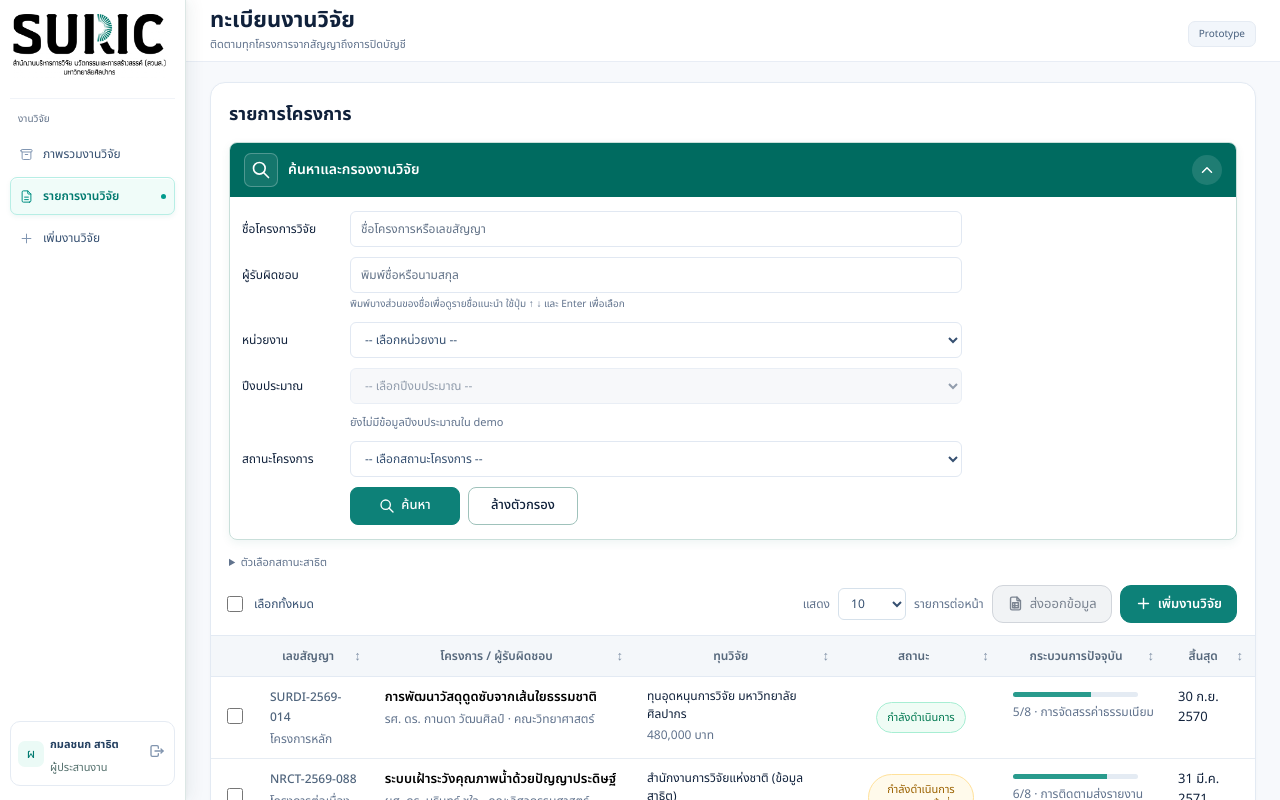
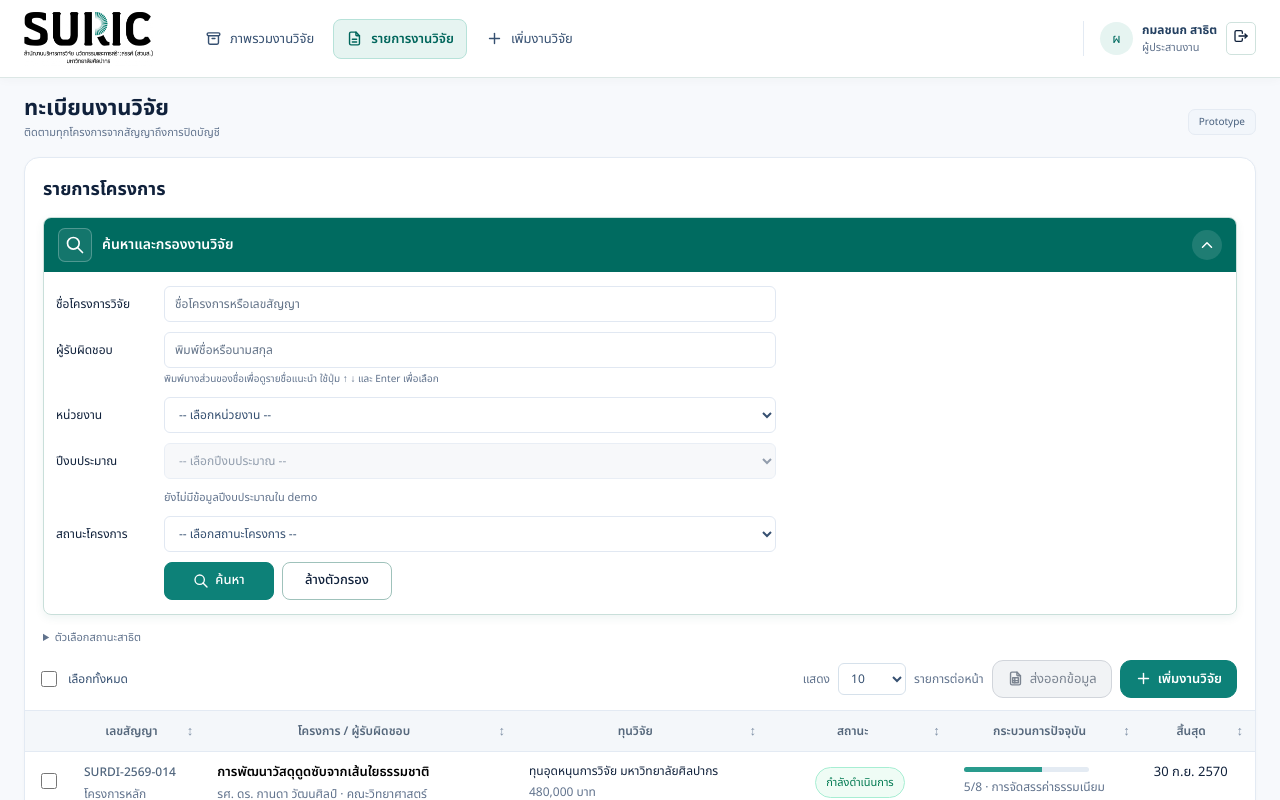
Before and after one commit to 660710627/tracking-research-status, a React (Vite) app in the folder frontend/: page / in a window 1280 px wide. Both pictures are taken after typing "Sample", "Sample123" into the empty fields and a click on the button "เข้าสู่ระบบ". Shown: the top 800 px of the page. Built offline with nearby package versions, Linux system fonts and the light colour scheme.

Commit message:
เริ่มการย้ายตำแหน่ง sidebar

```diff
--- a/frontend/src/App.tsx
+++ b/frontend/src/App.tsx
@@ -1,3 +1,4 @@
+import './topNavigation.css'
 import { demoResearcher, visibleResearches, changeOwnAbstracts } from './researchVisibility'
 import { emptyResearchFilters, filterResearches } from './researchFilters'
 import ResearchSelection from './ResearchSelection'
@@ -11,7 +12,7 @@ import ProjectMemberPage from './ProjectMemberPage'
 import type { ProjectMember } from './ProjectMemberPage'
 import CalendarInput from './CalendarInput'
 import { useEffect, useMemo, useRef, useState } from 'react'
-import { IconTrash, IconFileDescription, IconFileSpreadsheet, IconPlus, IconCircleCheck, IconUser, IconBook, IconInfoCircle, IconBuilding, IconReport, IconChevronDown, IconChevronUp, IconLogout, IconArchive, IconSearch } from '@tabler/icons-react'
+import { IconTrash, IconFileDescription, IconFileSpreadsheet, IconPlus, IconCircleCheck, IconUser, IconBook, IconInfoCircle, IconBuilding, IconReport, IconChevronDown, IconLogout, IconArchive, IconSearch } from '@tabler/icons-react'
 import { canManageResearch, changeResearch, changeResearchSdgs, isTerminal, researchDraft, statuses } from './research'
 import type { Research, ResearchAction, ResearchDraft, Role } from './research'
 import { ConfirmResearch, StatusPanel } from './ResearchControls'
@@ -67,21 +68,20 @@ function Login({onLogin}:{onLogin:(role:Role)=>void}) {
 }
 
 function Sidebar({role,view,onView,onLogout}:{role:Role;view:View;onView:(v:View)=>void;onLogout:()=>void}) {
-  const [adminExpanded,setAdminExpanded]=useState(true)
+  const adminMenu=useRef<HTMLDetailsElement>(null)
   const menuIcons=[IconCircleCheck,IconUser,IconBook,IconInfoCircle,IconBuilding,IconReport]
-  return <aside className="sidebar">
+  const navigate=(next:View)=>{if(adminMenu.current)adminMenu.current.open=false;onView(next)}
+  return <header className="top-navigation">
     <div className="brand"><img className="brand-logo" src="/suric-text-th.png" alt="สำนักงานบริหารการวิจัย นวัตกรรมและการสร้างสรรค์" /></div>
     <nav aria-label="เมนูหลัก">
-      <p className="nav-caption">งานวิจัย</p>
-      <button className={view==='overview'?'active':''} aria-current={view==='overview'?'page':undefined} onClick={()=>onView('overview')}><IconArchive aria-hidden="true"/>ภาพรวมงานวิจัย</button>
-      <button className={view==='list'||view==='detail'?'active':''} onClick={()=>onView('list')}><IconFileDescription aria-hidden="true"/>รายการงานวิจัย</button>
-      {role!=='นักวิจัย'&&<button className={view==='create'?'active':''} onClick={()=>onView('create')}><IconPlus aria-hidden="true"/>เพิ่มงานวิจัย</button>}
-      {role==='ผู้ดูแลระบบ'&&<div className="admin-navigation"><button className="admin-toggle" aria-expanded={adminExpanded} aria-controls="admin-menu" onClick={()=>setAdminExpanded(!adminExpanded)}>ระบบจัดการข้อมูลพื้นฐาน {adminExpanded?<IconChevronUp aria-hidden="true"/>:<IconChevronDown aria-hidden="true"/>}</button><div id="admin-menu" hidden={!adminExpanded}>{adminModules.map((module,index)=>{const MenuIcon=menuIcons[index]??IconFileDescription;return <button key={module.id} className={view===module.id?'active':''} aria-current={view===module.id?'page':undefined} onClick={()=>onView(module.id)}><MenuIcon aria-hidden="true"/>{module.title}</button>})}</div></div>}
+      <button className={view==='overview'?'active':''} aria-current={view==='overview'?'page':undefined} onClick={()=>navigate('overview')}><IconArchive aria-hidden="true"/>ภาพรวมงานวิจัย</button>
+      <button className={view==='list'||view==='detail'?'active':''} aria-current={view==='list'||view==='detail'?'page':undefined} onClick={()=>navigate('list')}><IconFileDescription aria-hidden="true"/>รายการงานวิจัย</button>
+      {role!=='นักวิจัย'&&<button className={view==='create'?'active':''} aria-current={view==='create'?'page':undefined} onClick={()=>navigate('create')}><IconPlus aria-hidden="true"/>เพิ่มงานวิจัย</button>}
+      {role==='ผู้ดูแลระบบ'&&<details ref={adminMenu} data-active={adminModules.some(module=>module.id===view)} onKeyDown={event=>{if(event.key==='Escape'){event.currentTarget.open=false;event.currentTarget.querySelector('summary')?.focus()}}}><summary>ระบบจัดการข้อมูลพื้นฐาน <IconChevronDown aria-hidden="true"/></summary><div className="top-admin-menu">{adminModules.map((module,index)=>{const MenuIcon=menuIcons[index]??IconFileDescription;return <button key={module.id} className={view===module.id?'active':''} aria-current={view===module.id?'page':undefined} onClick={()=>navigate(module.id)}><MenuIcon aria-hidden="true"/>{module.title}</button>})}</div></details>}
     </nav>
-    <div className="sidebar-foot"><span className="avatar">{role.charAt(0)}</span><div><b>กมลชนก สาธิต</b><small>{role}</small></div><button className="icon-button" aria-label="ออกจากระบบ" onClick={onLogout}><IconLogout size={16} aria-hidden="true"/></button></div>
-  </aside>
+    <div className="top-account"><span className="avatar">{role.charAt(0)}</span><div><b>กมลชนก สาธิต</b><small>{role}</small></div><button className="icon-button" aria-label="ออกจากระบบ" onClick={onLogout}><IconLogout size={16} aria-hidden="true"/></button></div>
+  </header>
 }
-
 function Header({title,subtitle}:{title:string;subtitle:string}) {
   return <header className="page-header"><div><h1>{title}</h1><p>{subtitle}</p></div><div className="header-actions"><span className="prototype-pill">Prototype</span></div></header>
 }
@@ -298,7 +298,7 @@ export default function App(){
     }catch(error){return error instanceof Error?error.message:'ไม่สามารถลบตำแหน่งทางวิชาการได้'}
   }
   const navigate=(next:View)=>{setView(next);setToast('')}
-  return <div className="app-shell"><a className="skip-link" href="#main">ข้ามไปยังเนื้อหา</a><Sidebar role={role} view={view} onView={navigate} onLogout={()=>setRole(null)}/><div id="main" tabIndex={-1} className="content">
+  return <div className="app-shell top-navigation-layout"><a className="skip-link" href="#main">ข้ามไปยังเนื้อหา</a><Sidebar role={role} view={view} onView={navigate} onLogout={()=>setRole(null)}/><div id="main" tabIndex={-1} className="content">
     {toast&&<div className="toast" role="status"><b>สำเร็จ</b>{toast}<button aria-label="ปิดข้อความ" onClick={()=>setToast('')}>×</button></div>}
     {view==='overview'&&<ResearchOverview items={accessibleResearches}/>}
     {view==='list'&&<ResearchList canManage={canManage} items={accessibleResearches} onOpen={id=>{if(accessibleResearches.some(item=>item.id===id)){setSelected(id);navigate('detail')}}} onCreate={()=>navigate('create')}/>}
--- /dev/null
+++ b/frontend/src/topNavigation.css
@@ -0,0 +1,24 @@
+/* Trial navigation layout: remove this import and restore Sidebar to revert. */
+.top-navigation-layout .content{margin-left:0}
+.top-navigation{position:sticky;top:0;z-index:20;display:flex;align-items:center;gap:24px;min-height:78px;padding:10px 24px;background:#fff;border-bottom:1px solid #dce7e5;box-shadow:0 2px 10px #163c3808}
+.top-navigation .brand{width:144px;flex-shrink:0;padding:0}
+.top-navigation .brand-logo{max-height:54px}
+.top-navigation nav{display:flex;align-items:center;gap:6px;flex:1;min-width:0}
+.top-navigation nav button,.top-navigation summary{display:flex;align-items:center;gap:8px;min-height:40px;padding:9px 12px;border:1px solid transparent;border-radius:8px;background:transparent;color:#365071;font-size:13px;cursor:pointer;white-space:nowrap}
+.top-navigation nav svg{width:17px;height:17px;flex-shrink:0}
+.top-navigation nav button:hover,.top-navigation summary:hover{background:#f0f8f6}
+.top-navigation nav button.active,.top-navigation details[data-active=true]>summary{background:#e6f4f1;border-color:#b7e2d9;color:#00665c;font-weight:600}
+.top-navigation details{position:relative}
+.top-navigation summary{list-style:none}
+.top-navigation summary::-webkit-details-marker{display:none}
+.top-navigation summary:focus-visible{outline:3px solid #007a6d;outline-offset:3px}
+.top-navigation .top-admin-menu{position:absolute;top:calc(100% + 8px);right:0;display:grid;gap:3px;width:252px;padding:8px;background:#fff;border:1px solid #dce7e5;border-radius:10px;box-shadow:0 8px 24px #163c381a;max-height:65vh;overflow-y:auto}
+.top-navigation .top-admin-menu button{width:100%;text-align:left}
+.top-navigation .top-account{display:flex;align-items:center;gap:9px;flex-shrink:0;padding-left:16px;border-left:1px solid #e3eaf3}
+.top-account b{display:block;font-size:12px;color:#244061}
+.top-account small{display:block;font-size:11px;color:#61738d}
+.top-navigation-layout .register-page .page-header{background:transparent;border:0;margin:0 0 16px;padding:18px 0 0;min-height:auto}
+.top-navigation-layout .page:not(.register-page){padding-top:20px}
+.top-navigation-layout .skip-link{left:16px;z-index:30}
+@media(max-width:1150px){.top-navigation{gap:12px;padding-inline:16px;flex-wrap:wrap}.top-navigation nav{order:3;flex-basis:100%;flex-wrap:wrap}.top-navigation .top-account{margin-left:auto;border:0}.top-navigation details{margin-left:auto}}
+@media(max-width:600px){.top-navigation{position:relative;padding:10px 12px;gap:8px}.top-navigation .brand{width:122px}.top-navigation .top-account{padding-left:0;gap:6px}.top-account .avatar{display:none}.top-navigation nav{gap:3px}.top-navigation nav button,.top-navigation summary{font-size:12px;padding:8px;gap:5px}.top-navigation details{margin-left:0}.top-navigation .top-admin-menu{left:0;right:auto;max-width:calc(100vw - 24px)}.top-navigation .top-account .icon-button{width:30px}}
```
